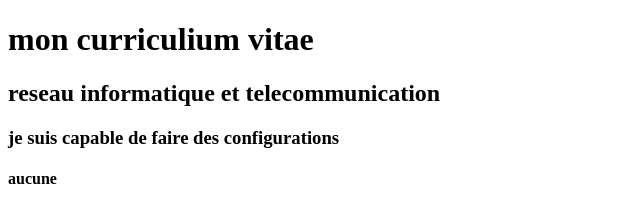
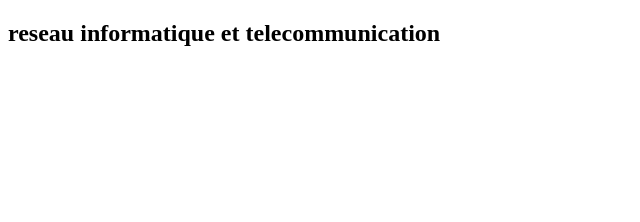
Before and after one commit to mouyassaibk1/git-mon-cv, a plain HTML site: page index.html in a window 1280 px wide. Shown: the whole page, without its empty margins (0-640 px from the left). Drawn offline with Linux system fonts and the light colour scheme.

Commit message:
Update index.html

```diff
--- a/index.html
+++ b/index.html
@@ -7,9 +7,6 @@
     <title>Document</title>
 </head>
 <body>
-  <h1> mon curriculium vitae</h1>
   <h2>reseau informatique et telecommunication</h2>
-  <h3>je suis capable de faire des configurations </h3>
-  <h4> aucune</h4>
 </body>
 </html>
```
